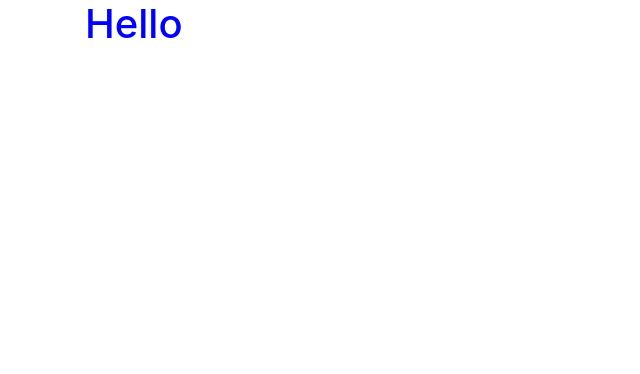
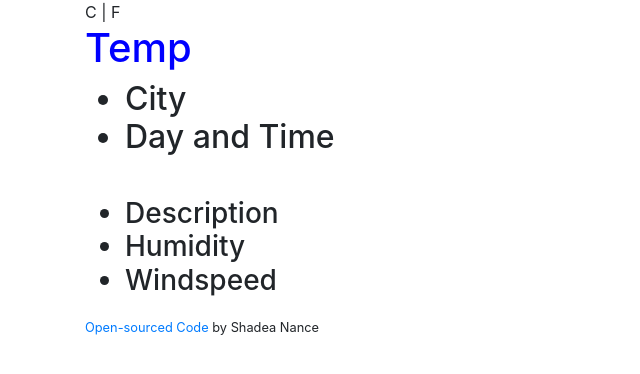
Before and after one commit to Shay9/SheCodes-Plus-Final, a plain HTML site: page SheCodes Plus Final Project/index.html in a window 1280 px wide. Shown: the whole page, without its empty margins (0-640 px from the left). Drawn offline with nearby package versions, Linux system fonts and the light colour scheme.

Commit message:
HTML structure Added

```diff
--- a/SheCodes Plus Final Project/index.html
+++ b/SheCodes Plus Final Project/index.html
@@ -10,9 +10,46 @@
 </head>
 <body>
     <div class="container">
-    <h1>Hello</h1>
+         <span>
+            <a>C</a> | <a>F</a>
+         </span>
+        <h1>
+            Temp
+        </h1>
+        <h2>
+            <ul>
+                <li>
+                     City
+                </li>
+                <li>
+                      Day and Time
+                 </li>
+            </ul>
+        </h2>
+        <img src="" alt="">
+        <h3>
+            <ul>
+                <li>
+                     Description
+                 </li>
+                 <li>
+                     Humidity
+                 </li>
+                 <li>
+                    Windspeed
+                 </li>
+            </ul>
+        </h3>
+        <footer>
+            <small>
+                <a href="https://github.com/Shay9/SheCodes-Plus-Final.git" target="_blank">
+                    Open-sourced Code
+                </a>
+                    by Shadea Nance
+            </small>
+        </footer>
 
-    <script src="src/Index.js"></script>
+        <script src="src/Index.js"></script>
     </div>
 </body>
 </html>
```
